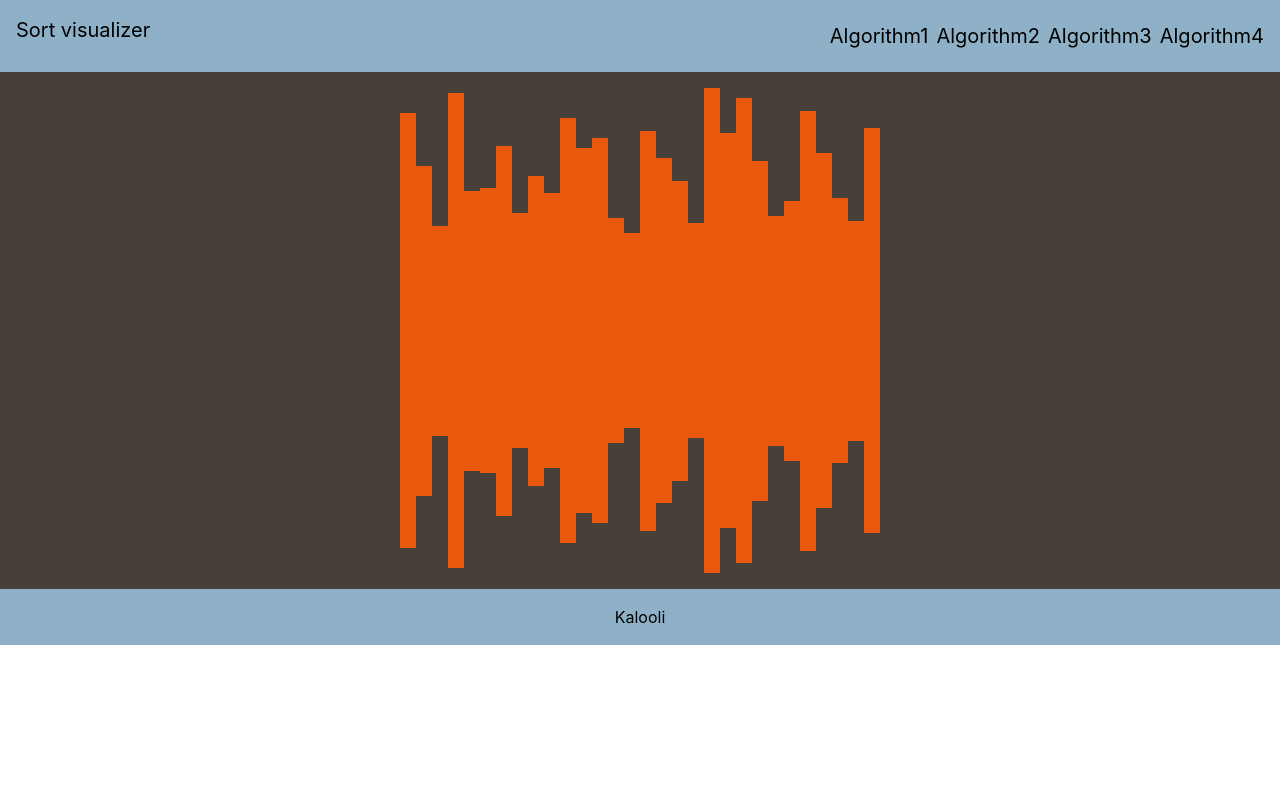
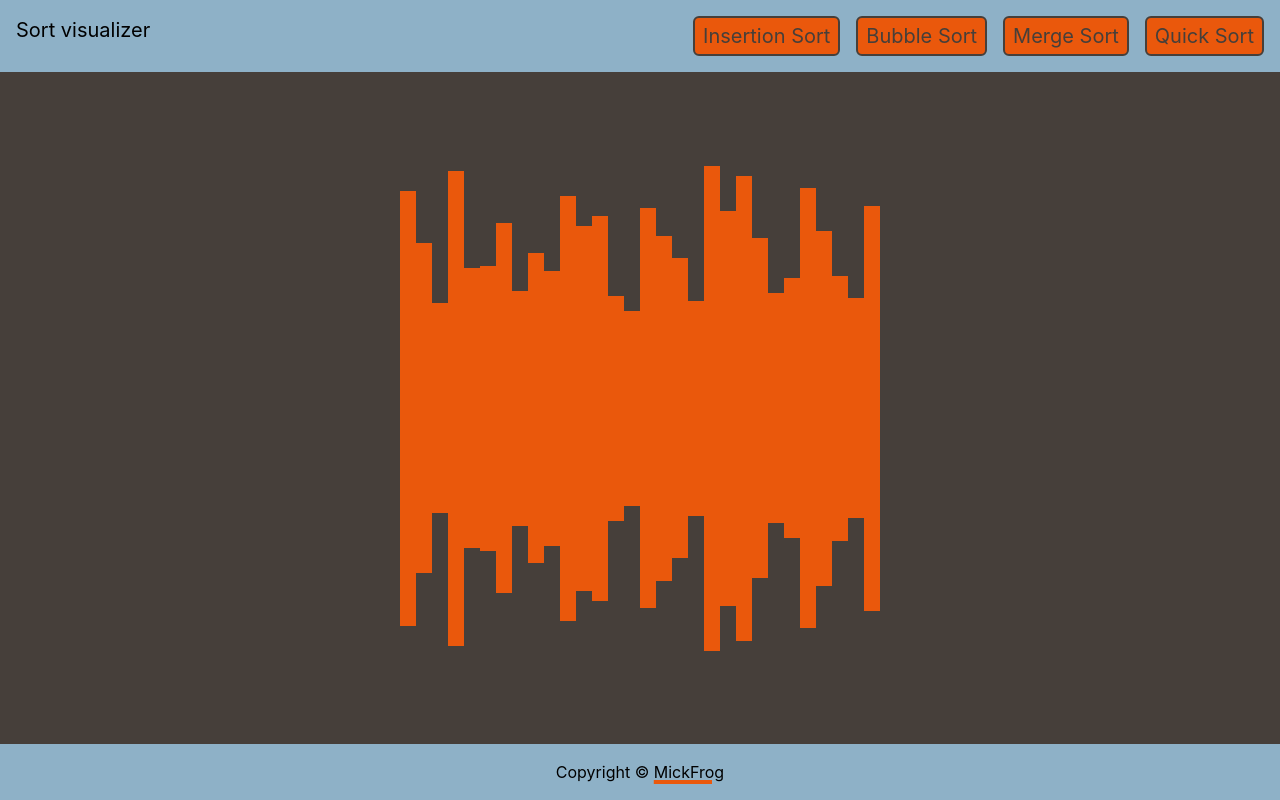
Before and after one commit to MickFrog/sort-visualizer, a React (Create React App) app: page / in a window 1280 px wide. Built offline with nearby package versions, Linux system fonts and the light colour scheme.

Commit message:
style buttons + footer

```diff
--- a/src/App.js
+++ b/src/App.js
@@ -7,15 +7,15 @@ const myArr = [
 
 function App() {
   return (
-    <div className="w-screen flex flex-col items-center">
+    <div className="min-h-screen w-screen flex flex-col items-center">
       <header className="w-full bg-[#8EB1C7] p-4 flex justify-center">
         <div className="max-w-7xl w-full flex justify-between items-center">
           <h1 className="text-xl h-10">Sort visualizer</h1>
-          <div className="text-xl h-10 flex gap-2">
-            <button>Algorithm1</button>
-            <button>Algorithm2</button>
-            <button>Algorithm3</button>
-            <button>Algorithm4</button>
+          <div className="text-xl h-10 flex gap-4">
+            <button>Insertion Sort</button>
+            <button>Bubble Sort</button>
+            <button>Merge Sort</button>
+            <button>Quick Sort</button>
           </div>
         </div>
       </header>
@@ -35,7 +35,17 @@ function App() {
       </main>
 
       <footer className="w-full mt-auto bg-[#8EB1C7] p-4 flex justify-center">
-        Kalooli
+        <p>
+          Copyright &copy;{" "}
+          <a
+            className="underline decoration-orange-600 decoration-4"
+            href="https://www.github.com"
+            target="_blank"
+            rel="noreferrer"
+          >
+            MickFrog
+          </a>
+        </p>
       </footer>
     </div>
   );
--- a/src/index.css
+++ b/src/index.css
@@ -16,6 +16,14 @@ code {
     monospace;
 }
 
+button {
+  @apply scale-100 p-2 text-[#463F3A] rounded-md border-2 border-[#463F3A] flex items-center bg-orange-600 transition-transform;
+}
+
+button:hover {
+  @apply bg-[#463F3A] text-orange-600;
+}
+
 .array-div {
   @apply bg-orange-600;
 }
```
